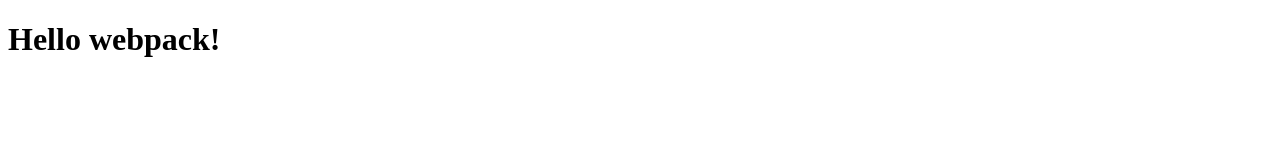
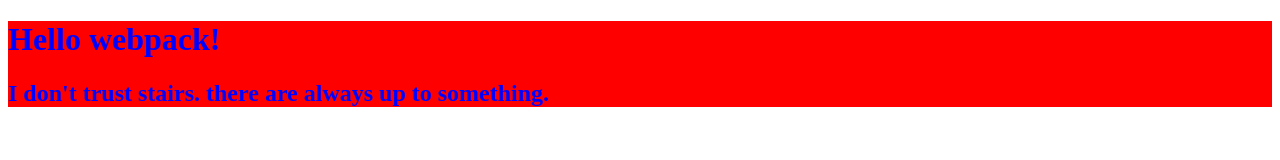
Before and after one commit to osbentech/webpack-config, a website built with webpack: page src/index.html in a window 1280 px wide. Built offline with nearby package versions, Linux system fonts and the light colour scheme.

Commit message:
fix linters

```diff
--- a/src/index.html
+++ b/src/index.html
@@ -4,9 +4,12 @@
     <meta charset="UTF-8">
     <meta http-equiv="X-UA-Compatible" content="IE=edge">
     <meta name="viewport" content="width=device-width, initial-scale=1.0">
-    <title>to-do</title>
+    <title>to-do-list</title>
 </head>
 <body>
-    <h1>Hello webpack!</h1>
+    <div class="bodyu">
+      <h1>Hello webpack!</h1>
+      <h2 class="joke"></h2>
+    </div>
 </body>
 </html>
--- a/src/index.js
+++ b/src/index.js
@@ -1,3 +1,6 @@
-import joke from './joke';
 import './styles/main.css';
-console.log(joke());
+
+import joke from './joke.js';
+
+const jokes = document.querySelector('.joke');
+jokes.innerHTML = joke();
--- a/src/joke.js
+++ b/src/joke.js
@@ -1,5 +1,5 @@
 function joke() {
-  return "I don't trust stairs. there are always up to something."
+  return "I don't trust stairs. there are always up to something.";
 }
 
-export default joke
+export default joke;
--- a/src/styles/main.css
+++ b/src/styles/main.css
@@ -1,5 +1,5 @@
 
 .bodyu {
-    color: blue;
-    background: red;
+  color: blue;
+  background: red;
 }
```
Also changed, not shown: dist/bundle.js, dist/index.html.
